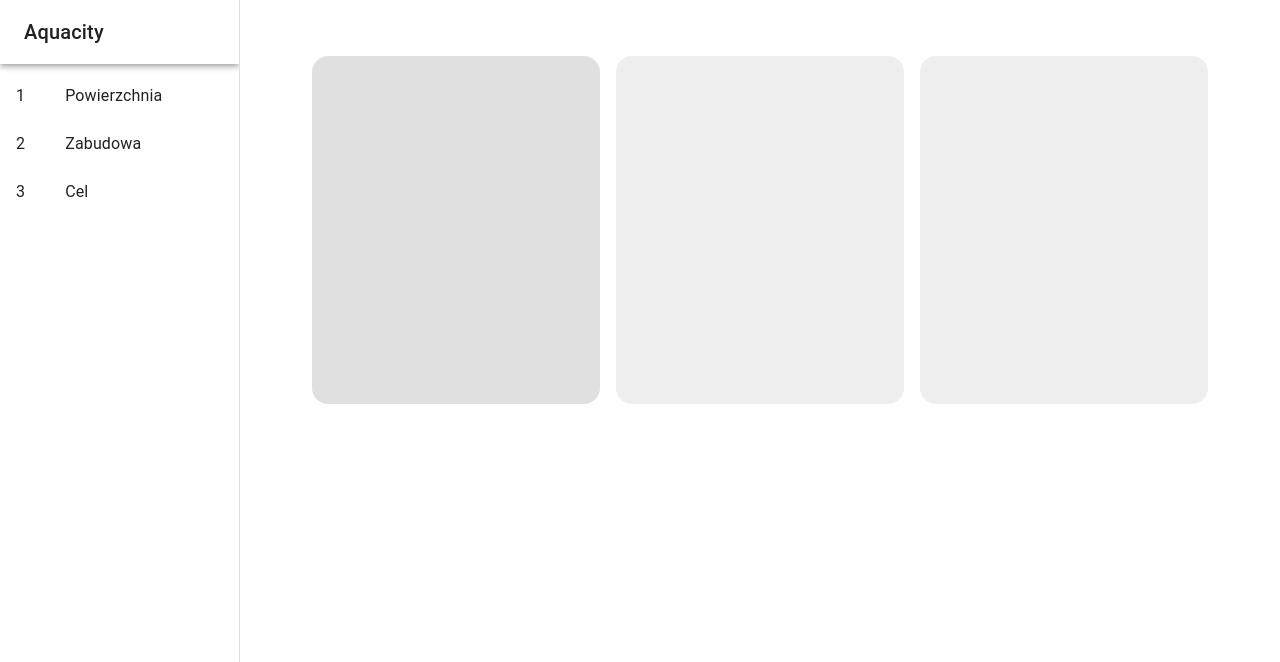
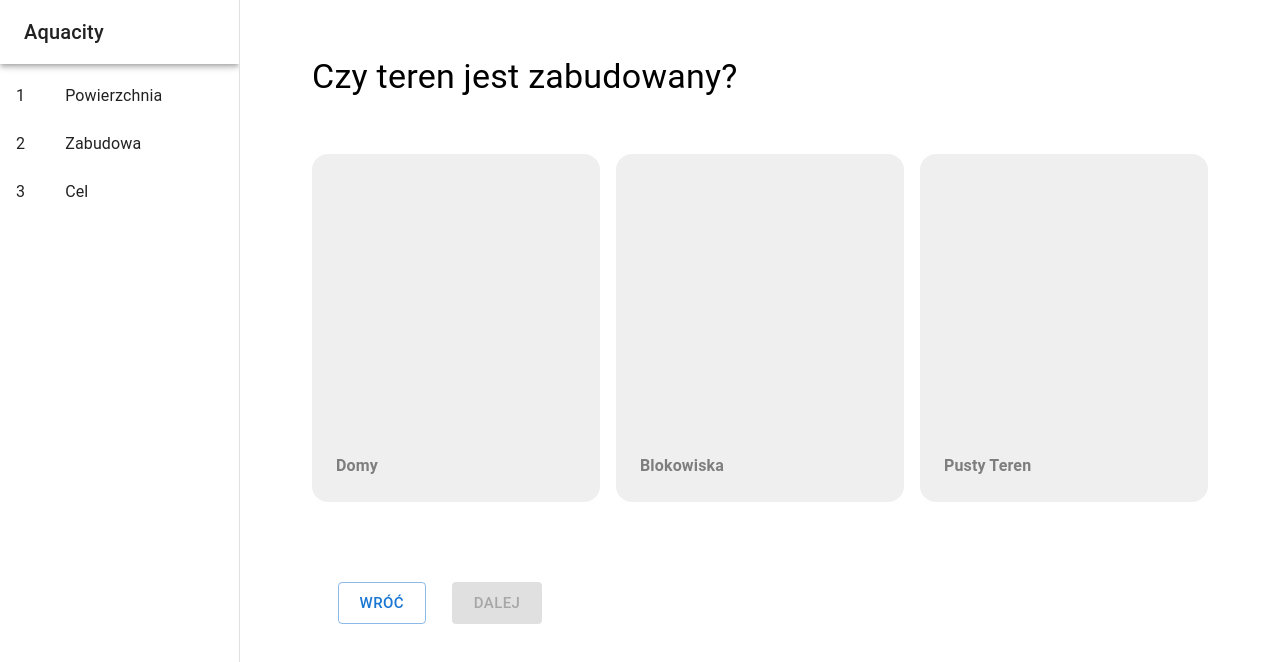
Before and after one commit to TheNaturator/aquacity, a React (Create React App) app: page /aquaform/zabudowa in a window 1280 px wide. Shown: the top 662 px of the page. Built offline with nearby package versions, Linux system fonts and the light colour scheme.

Commit message:
next step

```diff
--- a/src/components/formElements/Powierzchnia.js
+++ b/src/components/formElements/Powierzchnia.js
@@ -1,5 +1,5 @@
 import React, { useContext, useEffect, useState } from 'react'
-import { Box, Button, CircularProgress, Grid } from '@mui/material'
+import { Box, Button, CircularProgress, Grid, Typography } from '@mui/material'
 import { FormBox } from '../FormBox'
 import { FormControlContext } from '../../context/FormControlContext'
 import { useNavigate } from 'react-router-dom'
@@ -25,7 +25,8 @@ export const Powierzchnia = () => {
 
   return (
     <>
-      <Grid container spacing={2}>
+      <Typography variant='h4'>Wybierz jak duża jest powierzchnia</Typography>
+      <Grid container spacing={2} mt={5}>
         <Grid item xs={4} onClick={() => setFormItemValue('powierzchnia', stepData.options.podworko)}>
           <FormBox mainText='Podwórko' subText='< 100 m2' isActive={stepData?.options?.podworko === stepData?.value} />
         </Grid>
@@ -44,7 +45,7 @@ export const Powierzchnia = () => {
         <Button size='large' variant='outlined' onClick={() => navigate(stepData.prevUrl)}>
           WRÓĆ
         </Button>
-        <Button variant='contained' size='large' onClick={() => navigate(stepData.nextUrl)}>
+        <Button variant='contained' size='large' onClick={() => navigate(stepData.nextUrl)} disabled={!stepData?.value}>
           DALEJ
         </Button>
       </Box>
--- a/src/components/formElements/Zabudowa.js
+++ b/src/components/formElements/Zabudowa.js
@@ -1,21 +1,45 @@
-import React from 'react'
-import { Grid } from '@mui/material'
+import React, { useContext, useEffect, useState } from 'react'
+import { Box, Button, CircularProgress, Grid, Typography } from '@mui/material'
 import { FormBox } from '../FormBox'
+import { useNavigate } from 'react-router-dom'
+import { FormControlContext } from '../../context/FormControlContext'
 
 export const Zabudowa = () => {
+  const navigate = useNavigate()
+  const { formMenuItems, setFormItemValue } = useContext(FormControlContext)
+  const [stepData, setStepData] = useState(formMenuItems.zabudowa)
+
+  useEffect(() => {
+    // TODO: Get this name from URL
+    setStepData(formMenuItems.zabudowa)
+  }, [formMenuItems])
+
+  if (!stepData) {
+    return <CircularProgress />
+  }
+
   return (
     <>
-      <Grid container spacing={2}>
-        <Grid item xs={4}>
-          <FormBox isActive />
+      <Typography variant='h4'>Czy teren jest zabudowany?</Typography>
+      <Grid container spacing={2} mt={5}>
+        <Grid item xs={4} onClick={() => setFormItemValue('zabudowa', stepData.options.domy)}>
+          <FormBox mainText='Domy' isActive={stepData?.options?.domy === stepData?.value} />
         </Grid>
-        <Grid item xs={4}>
-          <FormBox />
+        <Grid item xs={4} onClick={() => setFormItemValue('zabudowa', stepData.options.blokowiska)}>
+          <FormBox mainText='Blokowiska' isActive={stepData?.options?.blokowiska === stepData?.value} />
         </Grid>
-        <Grid item xs={4}>
-          <FormBox />
+        <Grid item xs={4} onClick={() => setFormItemValue('zabudowa', stepData.options.pustyTeren)}>
+          <FormBox mainText='Pusty Teren' isActive={stepData?.options?.pustyTeren === stepData?.value} />
         </Grid>
       </Grid>
+      <Box flexDirection='row' style={{ width: '20vw' }} justifyContent='space-evenly' sx={{ display: 'flex' }} mt={10}>
+        <Button size='large' variant='outlined' onClick={() => navigate(stepData.prevUrl)}>
+          WRÓĆ
+        </Button>
+        <Button variant='contained' size='large' onClick={() => navigate(stepData.nextUrl)} disabled={!stepData?.value}>
+          DALEJ
+        </Button>
+      </Box>
     </>
   )
 }
--- a/src/context/FormControlContext.js
+++ b/src/context/FormControlContext.js
@@ -21,7 +21,12 @@ const initialMenuList = {
     value: null,
     url: '/aquaform/zabudowa',
     prevUrl: '/aquaform/powierzchnia',
-    nextUrl: '/aquaform/cel'
+    nextUrl: '/aquaform/cel',
+    options: {
+      domy: 'domy',
+      blokowiska: 'blokowiska',
+      pustyTeren: 'pustyTeren'
+    }
   },
   cel: {
     label: 'Cel',
```
